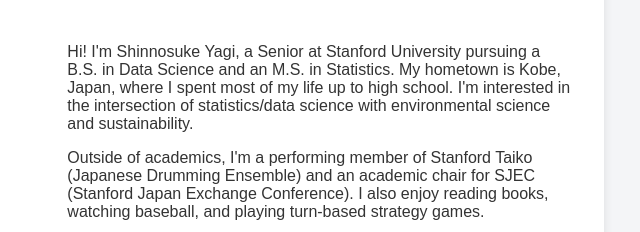
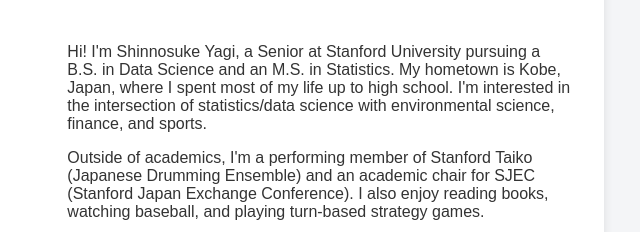
Before and after one commit to shinorimax/shinorimax.github.io, a plain HTML site: page index.html in a window 1280 px wide. Shown: the part 236-468 px from the top of the page, 456-1096 px from the left. Drawn offline with Linux system fonts and the light colour scheme.

Commit message:
change bio

```diff
--- a/index.html
+++ b/index.html
@@ -106,7 +106,7 @@
                 <img src="assets/profile.jpeg" alt="Shinnosuke Yagi" class="profile-pic">
             </div>
             <div class="about-text">
-                <p>Hi! I'm Shinnosuke Yagi, a Senior at Stanford University pursuing a B.S. in Data Science and an M.S. in Statistics. My hometown is Kobe, Japan, where I spent most of my life up to high school. I'm interested in the intersection of statistics/data science with environmental science and sustainability.</p>
+                <p>Hi! I'm Shinnosuke Yagi, a Senior at Stanford University pursuing a B.S. in Data Science and an M.S. in Statistics. My hometown is Kobe, Japan, where I spent most of my life up to high school. I'm interested in the intersection of statistics/data science with environmental science, finance, and sports.</p>
                 <p>Outside of academics, I'm a performing member of Stanford Taiko (Japanese Drumming Ensemble) and an academic chair for SJEC (Stanford Japan Exchange Conference). I also enjoy reading books, watching baseball, and playing turn-based strategy games.</p>
             </div>
         </div>
```
